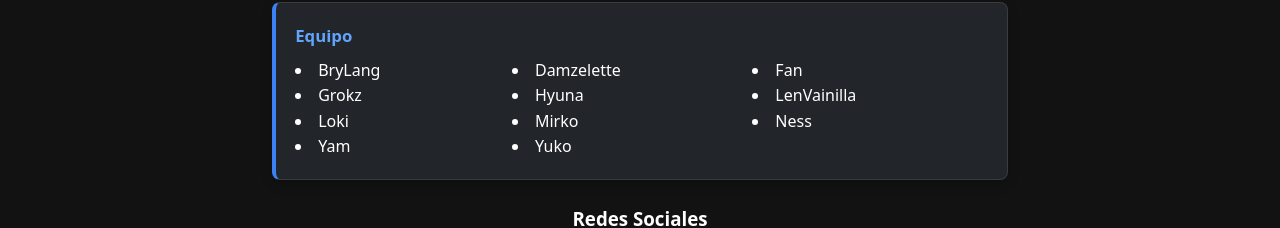
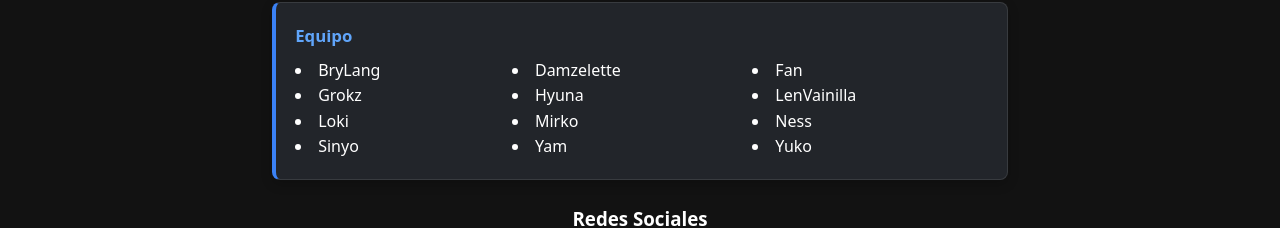
Before and after one commit to Newtopia-Studio/studio-newtopia, a React (Vite) app: page / in a window 1280 px wide. Shown: the part 314-542 px from the top of the page. Built offline with nearby package versions, Linux system fonts and the light colour scheme.

Commit message:
chore: agregar nuevx integrante al equipo

```diff
--- a/src/components/Equipo.tsx
+++ b/src/components/Equipo.tsx
@@ -9,6 +9,7 @@ export default function Equipo() {
     "Loki",
     "Mirko",
     "Ness",
+    "Sinyo",
     "Yam",
     "Yuko"
   ]
```
